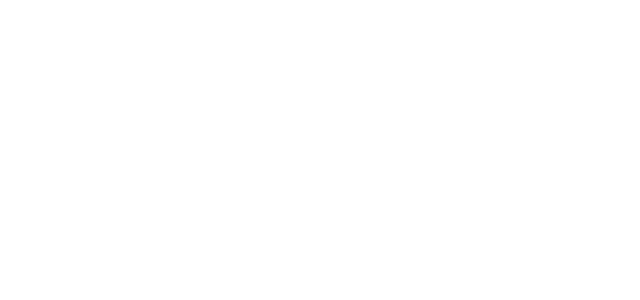
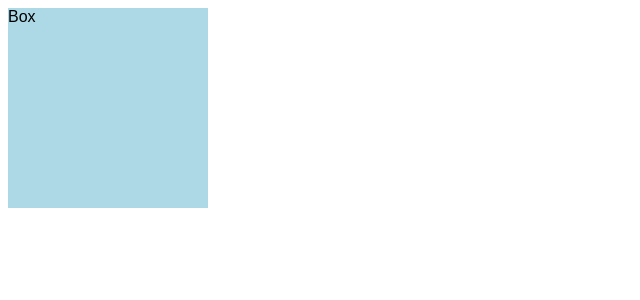
Before and after one commit to lobaak/next-emotion-app, a Next.js app: page / in a window 1280 px wide. Shown: the top 300 px of the page, without its empty margins (0-640 px from the left). Built offline with nearby package versions, Linux system fonts and the light colour scheme.

Commit message:
Add basic components

```diff
--- /dev/null
+++ b/app/components/Box/Box.tsx
@@ -0,0 +1,13 @@
+"use client";
+
+import styled from "@/app/utils/styled";
+
+const Test = styled("div")`
+  width: 200px;
+  height: 200px;
+  background-color: lightblue;
+`;
+
+export const Box = () => {
+  return <Test>Box</Test>;
+};
--- a/app/layout.tsx
+++ b/app/layout.tsx
@@ -1,5 +1,6 @@
 import type { Metadata } from "next";
 import "./globals.css";
+import ThemeProvider from "./providers/ThemeProvider";
 
 export const metadata: Metadata = {
   title: "",
@@ -8,12 +9,17 @@ export const metadata: Metadata = {
 
 export default function RootLayout({
   children,
-}: Readonly<{
+}: {
   children: React.ReactNode;
-}>) {
+}) {
   return (
     <html lang="en">
-      <body>{children}</body>
+      <head>
+        <title>Next.js Emotion App</title>
+      </head>
+      <body>
+        <ThemeProvider>{children}</ThemeProvider>
+      </body>
     </html>
   );
 }
--- a/app/page.tsx
+++ b/app/page.tsx
@@ -1,7 +1,11 @@
+import { Box } from "./components/Box/Box";
+
 export default function Home() {
   return (
     <div>
-      <main></main>
+      <main>
+        <Box />
+      </main>
     </div>
   );
 }
--- /dev/null
+++ b/app/providers/ThemeProvider.tsx
@@ -0,0 +1,23 @@
+"use client";
+
+import createCache from "@emotion/cache";
+import { CacheProvider, ThemeProvider as TP } from "@emotion/react";
+import { ReactNode } from "react";
+
+const cache = createCache({ key: "css", prepend: true });
+
+export const theme = {
+  colours: {
+    primary: "#1976d2",
+    text: "#222",
+  },
+  spacing: (n: number) => `${n * 4}px`,
+};
+
+export default function ThemeProvider({ children }: { children: ReactNode }) {
+  return (
+    <CacheProvider value={cache}>
+      <TP theme={theme}>{children}</TP>
+    </CacheProvider>
+  );
+}
--- /dev/null
+++ b/app/utils/styled.ts
@@ -0,0 +1,3 @@
+"use client";
+import styled from "@emotion/styled";
+export default styled;
```
